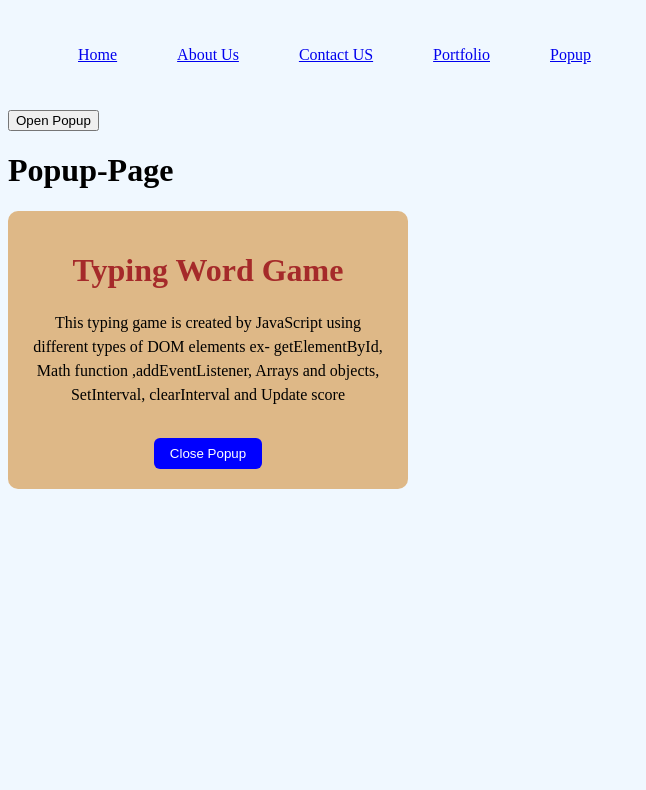
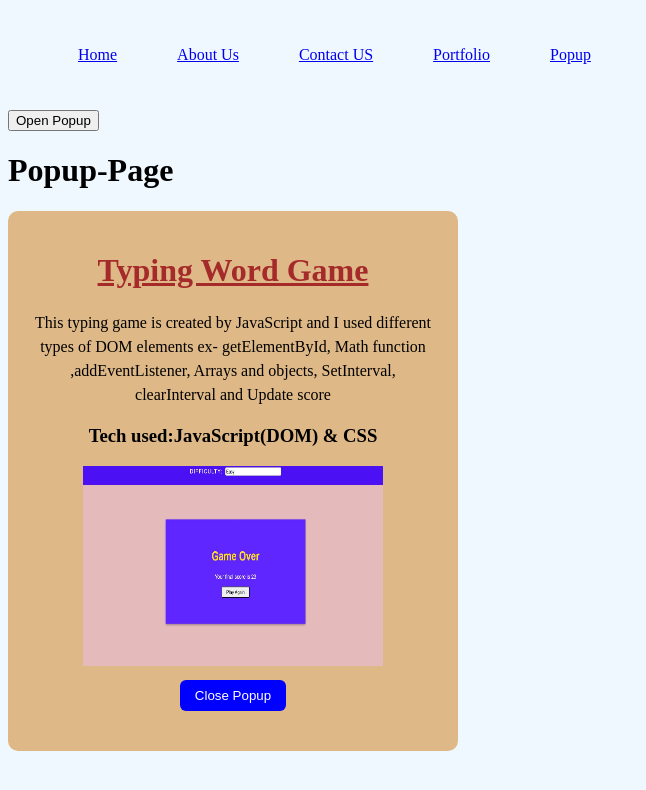
Before and after one commit to SonalMahe/my-firstReact-app, a React (Vite) app: page /popUp in a window 1280 px wide. Both pictures are taken after a click on the button "Open Popup". Shown: the top 790 px of the page, without its empty margins (0-646 px from the left). Built offline with nearby package versions, Linux system fonts and the light colour scheme.

Commit message:
changes in CSS
-added image n other obj

```diff
--- a/src/component/PopupWindow.css
+++ b/src/component/PopupWindow.css
@@ -1,35 +1,35 @@
 .popup-window {
     border: 1px black;
-    position: fixed;
-    width: 350px;
+    height: 500px;
+    width: 400px;
     background: burlywood;
     padding: 20px 25px;
     border-radius: 10px;
     text-align: center;
 
-
 }
 
 .title {
     text-align: center;
-    text-decoration: dashed;
+    text-decoration: underline;
     color: brown;
 }
 
 .close-button {
-    margin-top: 15px;
-    padding: 8px 16px;
+    margin-top: 10px;
+    padding: 8px 15px;
     background: blue;
     color: white;
     border: none;
     border-radius: 6px;
     cursor: pointer;
+    text-align: center;
 }
 
 .close-button:hover {
     background: #e33d3d;
 }
 .image{
-    height: 20px;
-    width: 20px;
+    height:200px;
+    width: 300px;
 }
--- a/src/component/PopupWindow.jsx
+++ b/src/component/PopupWindow.jsx
@@ -1,14 +1,14 @@
 import React from "react";
 import "../component/PopupWindow.css";
 
-function PopupWindow({title, info, onClick}){
-    return(
+function PopupWindow({ title, info, tech, image, onClick }) {
+    return (
         <div className="popup-window">
             <h1 className="title">{title}</h1>
             <p className="info">{info}</p>
-           {/*<img className="image" src="../src/assets/typinggame.JPG"> {image}</img>*/}
+            <h3 className="tech">Tech used:{tech}</h3>
+            <img className="image" src={image} alt="Typing Game" />
             <button className="close-button" onClick={onClick}> Close Popup</button>
-
         </div>
     );
 };
--- a/src/pages/PopUp.jsx
+++ b/src/pages/PopUp.jsx
@@ -1,12 +1,15 @@
 import { useState } from "react";
 import PopupWindow from "../component/PopupWindow.jsx";
+import TypingImage from "../assets/typinggame.JPG"
 
 function Popup() {
     const [popupInfo, setPopupInfo] = useState({
         title: " Typing Word Game",
-        info: "This typing game is created by JavaScript using different types of DOM elements ex- getElementById, Math function ,addEventListener, Arrays and objects, SetInterval, clearInterval and Update score",
-        image: "here is image",
+        info: "This typing game is created by JavaScript and I used different types of DOM elements ex- getElementById, Math function ,addEventListener, Arrays and objects, SetInterval, clearInterval and Update score",
+        tech: "JavaScript(DOM) & CSS",
+        image: TypingImage,
     });
+
     const [isOpen, setIsOpen] = useState(false);
     const closepopup = () => {
         setIsOpen(false)
@@ -21,6 +24,8 @@ function Popup() {
                 <PopupWindow
                     title={popupInfo.title}
                     info={popupInfo.info}
+                    tech={popupInfo.tech}
+                    image={popupInfo.image}
                     onClick={closepopup}
                 />
             )}
```
